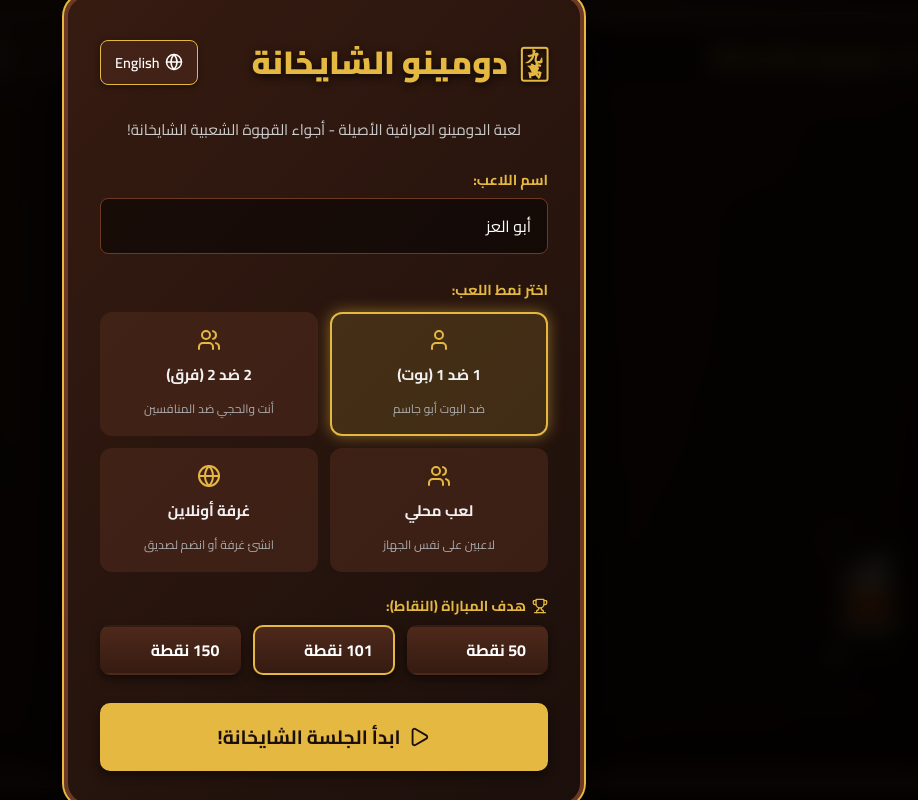
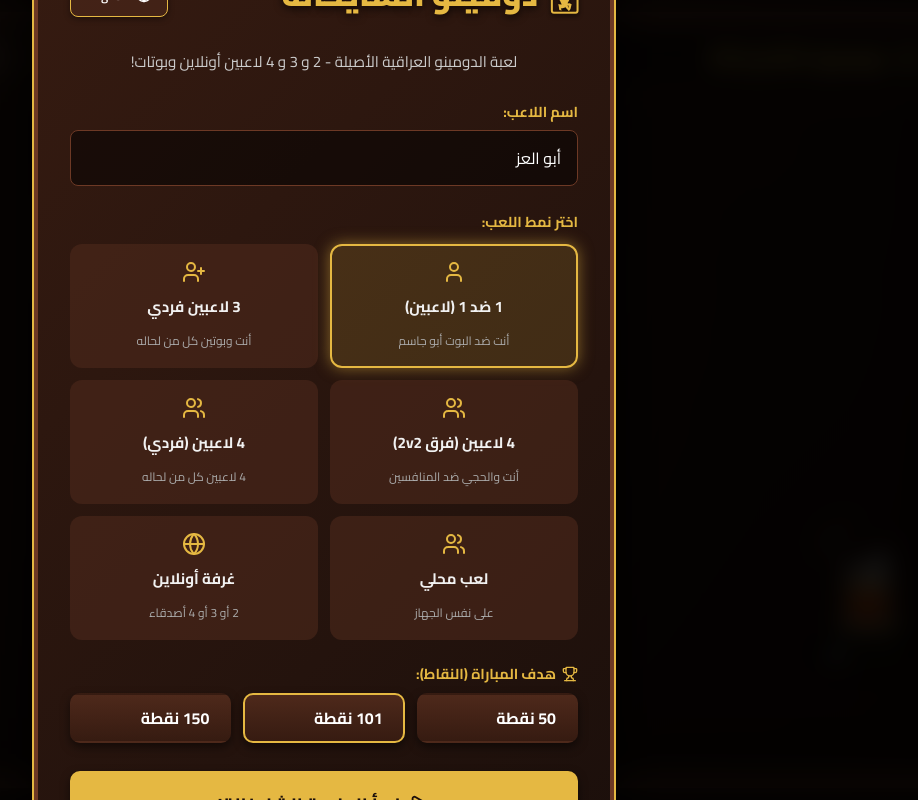
Before and after one commit to ObaidaAljarjary/domino, a React (Vite) app: page / in a window 1280 px wide. Shown: the whole page, without its empty margins (316-1234 px from the left). Built offline with nearby package versions, Linux system fonts and the light colour scheme.

Commit message:
Add 3-Player FFA, 4-Player FFA, 2v2 Team mode, and online room player count selectors

```diff
--- a/src/App.tsx
+++ b/src/App.tsx
@@ -88,9 +88,33 @@ export const App: React.FC = () => {
       } else if (msg.type === 'JOIN_ROOM' && multiplayerManager.isHost) {
         const guestName = msg.senderName || 'Guest';
         setGameState((prev) => {
-          const updatedPlayers = prev.players.map((p) =>
-            p.id === 'p1' ? { ...p, name: guestName, nameAr: guestName, isBot: false } : p
+          // Find next available slot or update player
+          const emptySlotIndex = prev.players.findIndex(
+            (p) => p.isBot && p.name.includes('Waiting')
           );
+          let updatedPlayers = [...prev.players];
+
+          if (emptySlotIndex !== -1) {
+            updatedPlayers[emptySlotIndex] = {
+              ...updatedPlayers[emptySlotIndex],
+              name: guestName,
+              nameAr: guestName,
+              isBot: false,
+            };
+          } else {
+            const nextIdx = prev.players.length;
+            updatedPlayers.push({
+              id: `p${nextIdx}`,
+              name: guestName,
+              nameAr: guestName,
+              hand: [],
+              isBot: false,
+              team: (nextIdx + 1) as 1 | 2 | 3 | 4,
+              avatar: '👨‍🦱',
+              score: 0,
+            });
+          }
+
           const newState = { ...prev, players: updatedPlayers };
           multiplayerManager.broadcastMessage('GAME_STATE_SYNC', newState);
           return newState;
@@ -123,14 +147,15 @@ export const App: React.FC = () => {
     playerName: string,
     targetScore: number,
     roomCodeInput?: string,
-    isJoiningRoom?: boolean
+    isJoiningRoom?: boolean,
+    onlinePlayerCount: 2 | 3 | 4 = 2
   ) => {
     let initialPlayers: Player[] = [];
 
     if (mode === 'online') {
       setOnlineRoomCode(roomCodeInput || 'BAGHDAD');
       if (isJoiningRoom) {
-        setMyPlayerId('p1');
+        setMyPlayerId(`p${Math.floor(Math.random() * 3) + 1}`);
         multiplayerManager.joinRoom(
           roomCodeInput || 'BAGHDAD',
           () => {
@@ -146,8 +171,8 @@ export const App: React.FC = () => {
           (code) => setOnlineRoomCode(code),
           (err) => setOnlineStatusText(err)
         );
-        initialPlayers = [
-          {
+
+        initialPlayers.push({
           id: 'p0',
           name: playerName,
           nameAr: playerName,
@@ -156,18 +181,20 @@ export const App: React.FC = () => {
           team: 1,
           avatar: '🧔‍♂️',
           score: 0,
-          },
-          {
-            id: 'p1',
-            name: 'Waiting for Friend...',
-            nameAr: 'بانتظار انضمام صديقك...',
+        });
+
+        for (let i = 1; i < onlinePlayerCount; i++) {
+          initialPlayers.push({
+            id: `p${i}`,
+            name: `Waiting for Player ${i + 1}...`,
+            nameAr: `بانتظار انضمام اللاعب ${i + 1}...`,
             hand: [],
             isBot: true,
-            team: 2,
-            avatar: '👨‍🦱',
+            team: (i + 1) as 1 | 2 | 3 | 4,
+            avatar: i === 1 ? '👳‍♂️' : i === 2 ? '👴' : '👵',
             score: 0,
-          },
-        ];
+          });
+        }
       }
     } else if (mode === '1v1') {
       setMyPlayerId('p0');
@@ -190,6 +217,40 @@ export const App: React.FC = () => {
           isBot: true,
           team: 2,
           avatar: '👳‍♂️',
+          score: 0,
+        },
+      ];
+    } else if (mode === '3_ffa') {
+      setMyPlayerId('p0');
+      initialPlayers = [
+        {
+          id: 'p0',
+          name: playerName,
+          nameAr: playerName,
+          hand: [],
+          isBot: false,
+          team: 1,
+          avatar: '🧔‍♂️',
+          score: 0,
+        },
+        {
+          id: 'p1',
+          name: 'Abu Jasim',
+          nameAr: 'أبو جاسم',
+          hand: [],
+          isBot: true,
+          team: 2,
+          avatar: '👳‍♂️',
+          score: 0,
+        },
+        {
+          id: 'p2',
+          name: 'Hajji Raad',
+          nameAr: 'الحجي أبو رعد',
+          hand: [],
+          isBot: true,
+          team: 3,
+          avatar: '👴',
           score: 0,
         },
       ];
@@ -222,7 +283,7 @@ export const App: React.FC = () => {
           nameAr: 'الحجي أبو رعد',
           hand: [],
           isBot: true,
-          team: 1,
+          team: 1, // Partner with P0
           avatar: '👴',
           score: 0,
         },
@@ -232,7 +293,51 @@ export const App: React.FC = () => {
           nameAr: 'أم فهد',
           hand: [],
           isBot: true,
+          team: 2, // Partner with P1
+          avatar: '👵',
+          score: 0,
+        },
+      ];
+    } else if (mode === '4_ffa') {
+      setMyPlayerId('p0');
+      initialPlayers = [
+        {
+          id: 'p0',
+          name: playerName,
+          nameAr: playerName,
+          hand: [],
+          isBot: false,
+          team: 1,
+          avatar: '🧔‍♂️',
+          score: 0,
+        },
+        {
+          id: 'p1',
+          name: 'Abu Jasim',
+          nameAr: 'أبو جاسم',
+          hand: [],
+          isBot: true,
           team: 2,
+          avatar: '👳‍♂️',
+          score: 0,
+        },
+        {
+          id: 'p2',
+          name: 'Hajji Raad',
+          nameAr: 'الحجي أبو رعد',
+          hand: [],
+          isBot: true,
+          team: 3,
+          avatar: '👴',
+          score: 0,
+        },
+        {
+          id: 'p3',
+          name: 'Um Fahad',
+          nameAr: 'أم فهد',
+          hand: [],
+          isBot: true,
+          team: 4,
           avatar: '👵',
           score: 0,
         },
@@ -284,12 +389,18 @@ export const App: React.FC = () => {
 
     let boneyard: TileType[] = [];
 
+    // Deal 7 tiles to each player
     updatedPlayers.forEach((p, idx) => {
       p.hand = fullDeck.slice(idx * 7, (idx + 1) * 7);
     });
 
-    if (mode === '1v1' || mode === 'pass_play' || mode === 'online') {
+    // 1v1, 3_ffa, pass_play have boneyard; 4-player modes have 0 boneyard (all 28 dealt!)
+    if (mode === '1v1' || mode === 'pass_play') {
       boneyard = fullDeck.slice(14);
+    } else if (mode === '3_ffa') {
+      boneyard = fullDeck.slice(21); // 7 tiles in boneyard for 3 players
+    } else {
+      boneyard = []; // 4 players = 28 tiles dealt
     }
 
     const openingInfo = findOpeningPlayerIndex(updatedPlayers);
@@ -341,7 +452,7 @@ export const App: React.FC = () => {
     .map((id) => currentPlayer?.hand.find((t) => t.id === id))
     .filter(Boolean) as TileType[];
 
-  // Execute playing a tile onto board with STRICT matching validation & visual alignment
+  // Execute playing a tile onto board
   const executePlayTile = (tile: TileType, position: PlayPosition) => {
     const isDouble = isDoubleTile(tile);
     if (isDouble && tile.top === 6) {
@@ -355,7 +466,6 @@ export const App: React.FC = () => {
     let matchingEndVal = 0;
 
     if (newLeftEnd === null || newRightEnd === null) {
-      // First tile played on empty board
       newLeftEnd = tile.top;
       newRightEnd = tile.bottom;
       displayTop = tile.top;
@@ -366,17 +476,14 @@ export const App: React.FC = () => {
       matchingEndVal = L;
 
       if (tile.top === L) {
-        // Matching end is tile.top. Exposed new left end is tile.bottom.
         newLeftEnd = tile.bottom;
-        displayTop = tile.bottom; // Facing left
-        displayBottom = tile.top;  // Touching existing chain (L)
+        displayTop = tile.bottom;
+        displayBottom = tile.top;
       } else if (tile.bottom === L) {
-        // Matching end is tile.bottom. Exposed new left end is tile.top.
         newLeftEnd = tile.top;
-        displayTop = tile.top;     // Facing left
-        displayBottom = tile.bottom; // Touching existing chain (L)
+        displayTop = tile.top;
+        displayBottom = tile.bottom;
       } else {
-        // Strict Validation: Tile does NOT match left end! Reject move.
         soundEngine.playPassSound();
         return;
       }
@@ -385,17 +492,14 @@ export const App: React.FC = () => {
       matchingEndVal = R;
 
       if (tile.top === R) {
-        // Matching end is tile.top. Exposed new right end is tile.bottom.
         newRightEnd = tile.bottom;
-        displayTop = tile.top;       // Touching existing chain (R)
-        displayBottom = tile.bottom; // Facing right
+        displayTop = tile.top;
+        displayBottom = tile.bottom;
       } else if (tile.bottom === R) {
-        // Matching end is tile.bottom. Exposed new right end is tile.top.
         newRightEnd = tile.top;
-        displayTop = tile.bottom;    // Touching existing chain (R)
-        displayBottom = tile.top;    // Facing right
+        displayTop = tile.bottom;
+        displayBottom = tile.top;
       } else {
-        // Strict Validation: Tile does NOT match right end! Reject move.
         soundEngine.playPassSound();
         return;
       }
@@ -533,7 +637,7 @@ export const App: React.FC = () => {
     });
   };
 
-  // Handle Round Win
+  // Handle Round Win (Domino / تسكير)
   const handleRoundWin = (
     winnerPlayer: Player,
     reason: 'domino' | 'blocked',
@@ -557,6 +661,7 @@ export const App: React.FC = () => {
         .filter((p) => p.team === opposingTeam)
         .reduce((sum, p) => sum + pipCounts[p.id], 0);
     } else {
+      // 1v1, 3_ffa, 4_ffa: sum of pips of ALL other opponents
       pointsGained = currentPlayers
         .filter((p) => p.id !== winnerPlayer.id)
         .reduce((sum, p) => sum + pipCounts[p.id], 0);
@@ -591,7 +696,7 @@ export const App: React.FC = () => {
     }));
   };
 
-  // Handle Blocked Game
+  // Handle Blocked Game (القفلة / قفل)
   const handleBlockedGame = (currentPlayers: Player[]) => {
     soundEngine.playBlockSound();
     soundEngine.speakIraqiPhrase('قفلت الجلسة! نحسب الخرز!');
@@ -710,7 +815,6 @@ export const App: React.FC = () => {
       return;
     }
 
-    // Verify move validity for position
     const movesForTile = validMoves.filter((m) => m.tile.id === tileToPlay!.id);
     if (movesForTile.some((m) => m.position === position || m.position === 'first')) {
       executePlayTile(tileToPlay, position);
--- a/src/components/Lobby.tsx
+++ b/src/components/Lobby.tsx
@@ -1,6 +1,6 @@
 import React, { useState } from 'react';
 import type { GameMode, Language } from '../types/domino';
-import { Users, User, Globe, Trophy, Play, Copy, Check } from 'lucide-react';
+import { Users, User, Globe, Trophy, Play, Copy, Check, UserPlus } from 'lucide-react';
 
 interface LobbyProps {
   onStartGame: (
@@ -8,7 +8,8 @@ interface LobbyProps {
     playerName: string,
     targetScore: number,
     roomCode?: string,
-    isJoiningRoom?: boolean
+    isJoiningRoom?: boolean,
+    onlinePlayerCount?: 2 | 3 | 4
   ) => void;
   language: Language;
   onToggleLanguage: () => void;
@@ -23,6 +24,7 @@ export const LobbyComponent: React.FC<LobbyProps> = ({
   const [mode, setMode] = useState<GameMode>('1v1');
   const [playerName, setPlayerName] = useState(isArabic ? 'أبو العز' : 'Player 1');
   const [targetScore, setTargetScore] = useState<number>(101);
+  const [onlinePlayerCount, setOnlinePlayerCount] = useState<2 | 3 | 4>(2);
   const [hostRoomCode, setHostRoomCode] = useState<string>(
     Math.random().toString(36).substring(2, 8).toUpperCase()
   );
@@ -39,9 +41,9 @@ export const LobbyComponent: React.FC<LobbyProps> = ({
   const handleStart = () => {
     if (mode === 'online' && isJoining) {
       if (!joinCodeInput.trim()) return;
-      onStartGame(mode, playerName, targetScore, joinCodeInput.trim(), true);
+      onStartGame(mode, playerName, targetScore, joinCodeInput.trim(), true, onlinePlayerCount);
     } else if (mode === 'online') {
-      onStartGame(mode, playerName, targetScore, hostRoomCode, false);
+      onStartGame(mode, playerName, targetScore, hostRoomCode, false, onlinePlayerCount);
     } else {
       onStartGame(mode, playerName, targetScore);
     }
@@ -49,7 +51,7 @@ export const LobbyComponent: React.FC<LobbyProps> = ({
 
   return (
     <div className="lobby-overlay">
-      <div className="lobby-card">
+      <div className="lobby-card" style={{ maxWidth: '580px' }}>
         <div style={{ display: 'flex', justifyContent: 'space-between', alignItems: 'center' }}>
           <div className="brand-title">
             <span style={{ fontSize: '2.2rem' }}>🀏</span>
@@ -63,8 +65,8 @@ export const LobbyComponent: React.FC<LobbyProps> = ({
 
         <div className="lobby-subtitle">
           {isArabic
-            ? 'لعبة الدومينو العراقية الأصيلة - أجواء القهوة الشعبية الشايخانة!'
-            : 'Authentic Iraqi Cafe Dominoes - Classic Rules & Chaikhana Vibe!'}
+            ? 'لعبة الدومينو العراقية الأصيلة - 2 و 3 و 4 لاعبين أونلاين وبوتات!'
+            : 'Authentic Iraqi Cafe Dominoes - 2, 3 & 4 Players Online & Bots!'}
         </div>
 
         {/* Player Name Input */}
@@ -86,15 +88,26 @@ export const LobbyComponent: React.FC<LobbyProps> = ({
             {isArabic ? 'اختر نمط اللعب:' : 'Select Game Mode:'}
           </label>
 
-          <div className="mode-selector" style={{ marginTop: '8px' }}>
+          <div className="mode-selector" style={{ marginTop: '8px', gridTemplateColumns: '1fr 1fr' }}>
             <div
               className={`mode-card ${mode === '1v1' ? 'active' : ''}`}
               onClick={() => setMode('1v1')}
             >
               <User size={24} color="var(--gold-accent)" />
-              <strong style={{ fontSize: '0.95rem' }}>{isArabic ? '1 ضد 1 (بوت)' : '1v1 Singleplayer'}</strong>
+              <strong style={{ fontSize: '0.95rem' }}>{isArabic ? '1 ضد 1 (لاعبين)' : '1v1 Match'}</strong>
               <span style={{ fontSize: '0.75rem', color: '#aaa' }}>
-                {isArabic ? 'ضد البوت أبو جاسم' : 'vs Abu Jasim Bot'}
+                {isArabic ? 'أنت ضد البوت أبو جاسم' : 'vs Abu Jasim Bot'}
+              </span>
+            </div>
+
+            <div
+              className={`mode-card ${mode === '3_ffa' ? 'active' : ''}`}
+              onClick={() => setMode('3_ffa')}
+            >
+              <UserPlus size={24} color="var(--gold-accent)" />
+              <strong style={{ fontSize: '0.95rem' }}>{isArabic ? '3 لاعبين فردي' : '3 Players FFA'}</strong>
+              <span style={{ fontSize: '0.75rem', color: '#aaa' }}>
+                {isArabic ? 'أنت وبوتين كل من لحاله' : '3 Player Free For All'}
               </span>
             </div>
 
@@ -103,37 +116,50 @@ export const LobbyComponent: React.FC<LobbyProps> = ({
               onClick={() => setMode('2v2')}
             >
               <Users size={24} color="var(--gold-accent)" />
-              <strong style={{ fontSize: '0.95rem' }}>{isArabic ? '2 ضد 2 (فرق)' : '2v2 Team Battle'}</strong>
+              <strong style={{ fontSize: '0.95rem' }}>{isArabic ? '4 لاعبين (فرق 2v2)' : '2v2 Team Battle'}</strong>
               <span style={{ fontSize: '0.75rem', color: '#aaa' }}>
                 {isArabic ? 'أنت والحجي ضد المنافسين' : 'You + Bot vs 2 Bots'}
               </span>
             </div>
 
             <div
+              className={`mode-card ${mode === '4_ffa' ? 'active' : ''}`}
+              onClick={() => setMode('4_ffa')}
+            >
+              <Users size={24} color="var(--gold-accent)" />
+              <strong style={{ fontSize: '0.95rem' }}>{isArabic ? '4 لاعبين (فردي)' : '4 Players FFA'}</strong>
+              <span style={{ fontSize: '0.75rem', color: '#aaa' }}>
+                {isArabic ? '4 لاعبين كل من لحاله' : '4 Player Free For All'}
+              </span>
+            </div>
+
+            <div
               className={`mode-card ${mode === 'pass_play' ? 'active' : ''}`}
               onClick={() => setMode('pass_play')}
+              style={{ gridColumn: 'span 1' }}
             >
               <Users size={24} color="var(--gold-accent)" />
               <strong style={{ fontSize: '0.95rem' }}>{isArabic ? 'لعب محلي' : 'Pass & Play'}</strong>
               <span style={{ fontSize: '0.75rem', color: '#aaa' }}>
-                {isArabic ? 'لاعبين على نفس الجهاز' : '2 Players on Same Device'}
+                {isArabic ? 'على نفس الجهاز' : 'Same Device'}
               </span>
             </div>
 
             <div
               className={`mode-card ${mode === 'online' ? 'active' : ''}`}
               onClick={() => setMode('online')}
+              style={{ gridColumn: 'span 1' }}
             >
               <Globe size={24} color="var(--gold-accent)" />
               <strong style={{ fontSize: '0.95rem' }}>{isArabic ? 'غرفة أونلاين' : 'Online Room'}</strong>
               <span style={{ fontSize: '0.75rem', color: '#aaa' }}>
-                {isArabic ? 'انشئ غرفة أو انضم لصديق' : 'Play with Friends via Code'}
+                {isArabic ? '2 أو 3 أو 4 أصدقاء' : '2, 3 or 4 Players'}
               </span>
             </div>
           </div>
         </div>
 
-        {/* Online Room options */}
+        {/* Online Room Mode Options */}
         {mode === 'online' && (
           <div style={{ background: 'rgba(0,0,0,0.3)', padding: '14px', borderRadius: '12px', textAlign: 'start' }}>
             <div style={{ display: 'flex', gap: '8px', marginBottom: '12px' }}>
@@ -153,6 +179,26 @@ export const LobbyComponent: React.FC<LobbyProps> = ({
               </button>
             </div>
 
+            {!isJoining && (
+              <div style={{ marginBottom: '12px' }}>
+                <label style={{ fontSize: '0.85rem', color: 'var(--gold-accent)', fontWeight: 700 }}>
+                  {isArabic ? 'عدد لاعبي الغرفة:' : 'Room Player Count:'}
+                </label>
+                <div style={{ display: 'flex', gap: '8px', marginTop: '4px' }}>
+                  {[2, 3, 4].map((count) => (
+                    <button
+                      key={count}
+                      className={`game-btn ${onlinePlayerCount === count ? 'active' : ''}`}
+                      style={{ flex: 1, fontSize: '0.85rem', justifyContent: 'center' }}
+                      onClick={() => setOnlinePlayerCount(count as 2 | 3 | 4)}
+                    >
+                      {count} {isArabic ? 'لاعبين' : 'Players'}
+                    </button>
+                  ))}
+                </div>
+              </div>
+            )}
+
             {isJoining ? (
               <div>
                 <label style={{ fontSize: '0.85rem', color: 'var(--gold-accent)' }}>
@@ -169,7 +215,7 @@ export const LobbyComponent: React.FC<LobbyProps> = ({
             ) : (
               <div>
                 <label style={{ fontSize: '0.85rem', color: 'var(--gold-accent)' }}>
-                  {isArabic ? 'رمز غرفتك الخاص (شاركه مع صديقك):' : 'Your Unique Room Code (Share with friend):'}
+                  {isArabic ? 'رمز غرفتك الخاص (شاركه مع أصدقائك):' : 'Your Unique Room Code (Share with friends):'}
                 </label>
                 <div style={{ display: 'flex', gap: '8px', marginTop: '4px' }}>
                   <input
--- a/src/components/ScoreBoard.tsx
+++ b/src/components/ScoreBoard.tsx
@@ -32,12 +32,12 @@ export const ScoreBoardComponent: React.FC<ScoreBoardProps> = ({
         </div>
 
         <div className="player-score-row" style={{ color: '#268bd2' }}>
-          <span>{isArabic ? 'فريقك (أنت + البوت)' : 'Team 1 (You)'}</span>
+          <span>{isArabic ? 'فريق 1 (أنت)' : 'Team 1 (You)'}</span>
           <span>{team1Score} pt</span>
         </div>
 
         <div className="player-score-row" style={{ color: '#dc322f' }}>
-          <span>{isArabic ? 'فريق المنافسين' : 'Team 2 (Opponents)'}</span>
+          <span>{isArabic ? 'فريق 2 (المنافسين)' : 'Team 2 (Opponents)'}</span>
           <span>{team2Score} pt</span>
         </div>
       </div>
--- a/src/utils/dominoRules.ts
+++ b/src/utils/dominoRules.ts
@@ -49,7 +49,6 @@ export function getValidMoves(
   // Empty board
   if (leftEnd === null || rightEnd === null) {
     if (mustPlayHighestDouble) {
-      // Find highest double in hand
       let highestDouble: Tile | null = null;
       for (let d = 6; d >= 0; d--) {
         const found = hand.find((t) => t.top === d && t.bottom === d);
@@ -69,7 +68,6 @@ export function getValidMoves(
       }
     }
 
-    // Play any tile on empty board
     return hand.map((tile) => ({
       tile,
       position: 'first',
@@ -96,7 +94,6 @@ export function getValidMoves(
 
     // Check right end
     if (matchesRightTop || matchesRightBottom) {
-      // Avoid duplicate entry if leftEnd === rightEnd and tile fits both
       const alreadyAddedLeft = validMoves.some(
         (m) => m.tile.id === tile.id && m.position === 'left'
       );
@@ -129,7 +126,6 @@ export function findOpeningPlayerIndex(players: Player[]): {
     }
   }
 
-  // Fallback: Player with highest total pips if no doubles
   let maxPips = -1;
   let chosenIdx = 0;
   players.forEach((p, idx) => {
@@ -158,11 +154,9 @@ export function selectBotMove(
   );
   if (validMoves.length === 0) return null;
 
-  // 1. Prefer playing double tiles first (to clear heavy doubles like 6-6, 5-5)
   const doubleMove = validMoves.find((m) => isDoubleTile(m.tile));
   if (doubleMove) return doubleMove;
 
-  // 2. Prefer tiles with higher total pips to dump points
   validMoves.sort((a, b) => {
     const pipA = a.tile.top + a.tile.bottom;
     const pipB = b.tile.top + b.tile.bottom;
```
Also changed, not shown: src/types/domino.ts (+5 -4 lines). Lines whose indentation alone changed are shown as unchanged.
